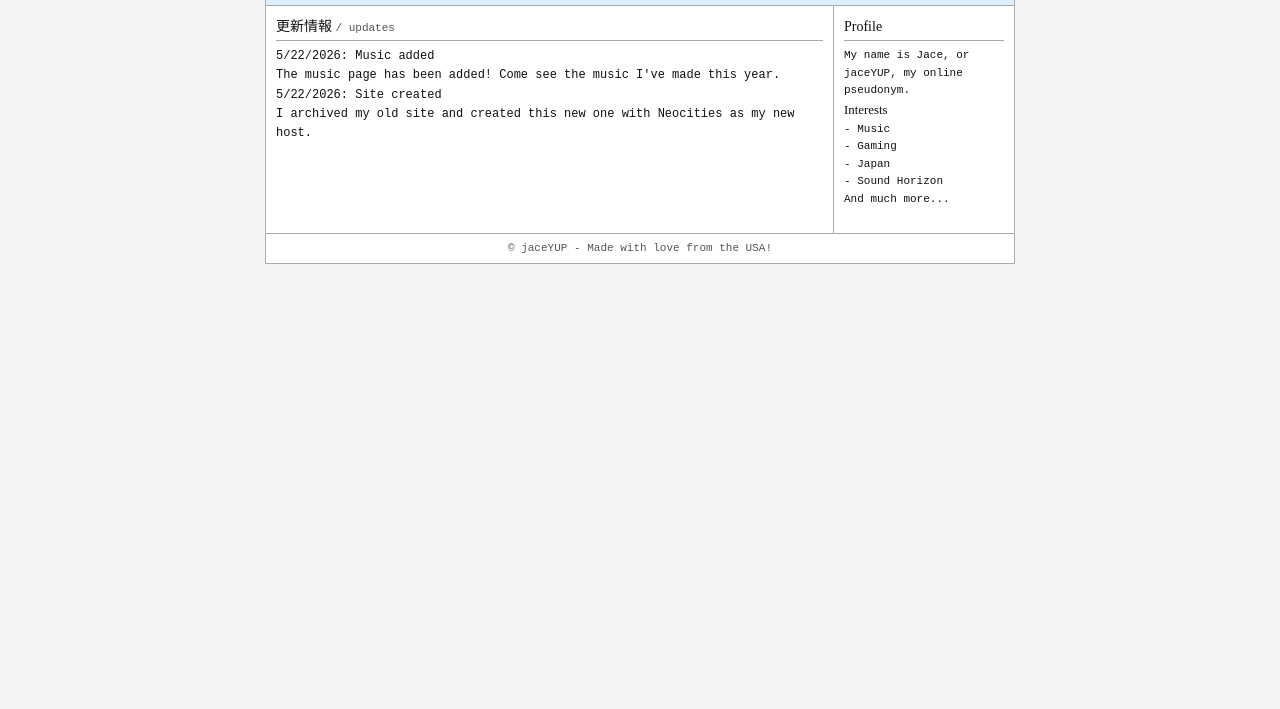
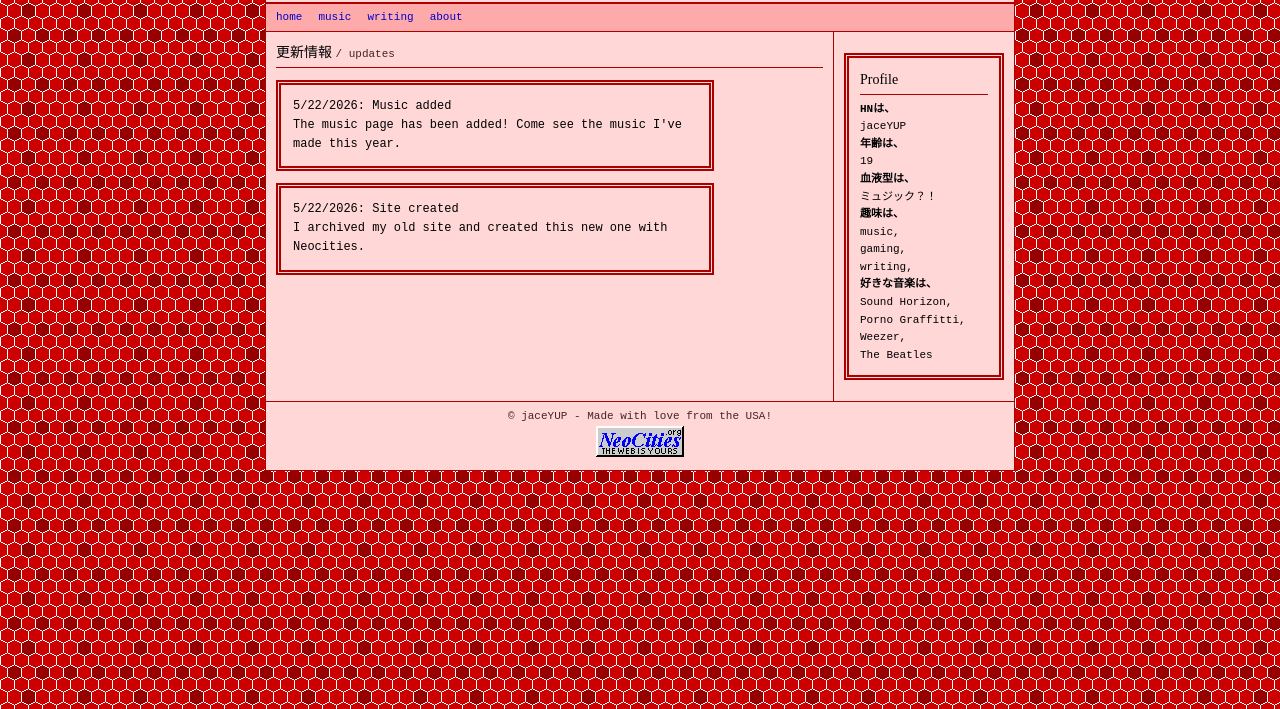
Before and after one commit to jace0420/jaceyup.net, a plain HTML site: page index.html in a window 1280 px wide. Shown: the part 91-800 px from the top of the page. Drawn offline with Linux system fonts and the light colour scheme.

Commit message:
Redesign various site elements

```diff
--- a/index.html
+++ b/index.html
@@ -11,9 +11,13 @@
 
   <div id="wrapper">
 
+    <marquee>
+      ★ようこそ jaceYUP へ！！★　(-_-メ))
+    </marquee>
+
     <header id="site-header">
       <div id="site-title">
-        <h1>jaceYUP</h1>
+        <h1>jaceYUP・ようこそ～</h1>
         <p id="site-tagline">音楽・文章・事</p>
       </div>
       <div id="site-meta">
@@ -23,6 +27,7 @@
 
     <nav id="site-nav">
       <ul>
+        <li><a href="index.html">home</a></li>
         <li><a href="music.html">music</a></li>
         <li><a href="writing.html">writing</a></li>
         <li><a href="about.html">about</a></li>
@@ -34,26 +39,48 @@
       <main id="main-col">
         <section id="updates">
           <h2>更新情報 <span class="heading-en">/ updates</span></h2>
-          <dl class="update-list">
-            <dt>5/22/2026: Music added</dt>
-            <dd>The music page has been added! Come see the music I've made this year.</dd>
-            <dt>5/22/2026: Site created</dt>
-            <dd>I archived my old site and created this new one with Neocities as my new host.</dd>
-          </dl>
+          <div class="s_box02">
+            <dl class="update">
+              <dt>5/22/2026: Music added</dt>
+              <dd>The music page has been added! Come see the music I've made this year.</dd>
+            </dl>
+          </div>
+          <div class="s_box02">
+            <dl class="update">
+              <dt>5/22/2026: Site created</dt>
+              <dd>I archived my old site and created this new one with Neocities.</dd>
+            </dl>
+          </div>
         </section>
       </main>
 
       <aside id="side-col">
-        <section id="profile-box">
+        <section id="profile-box" class="s_box02">
           <h2>Profile</h2>
-          <p>My name is Jace, or jaceYUP, my online pseudonym.</p>
-          <h3>Interests</h1>
-          <ul class="interests-list">
-            <li>- Music</li>
-            <li>- Gaming</li>
-            <li>- Japan</li>
-            <li>- Sound Horizon</li>
-            <li>And much more...</li>
+          <h4>HNは、</h4>
+          <ul class="name">
+            <li>jaceYUP</li>
+          </ul>
+          <h4>年齢は、</h4>
+          <ul class="age">
+            <li>19</li>
+          </ul>
+          <h4>血液型は、</h4>
+          <ul class="blood-type">
+            <li>ミュジック？！</li>
+          </ul>
+          <h4>趣味は、</h4>
+          <ul class="hobbies">
+            <li>music,</li>
+            <li>gaming,</li>
+            <li>writing,</li>
+          </ul>
+          <h4>好きな音楽は、</h4>
+          <ul class="favorite-music">
+            <li>Sound Horizon,</li>
+            <li>Porno Graffitti,</li>
+            <li>Weezer,</li>
+            <li>The Beatles</li>
           </ul>
         </section>
       </aside>
@@ -62,6 +89,7 @@
 
     <footer id="site-footer">
       <p>&copy; jaceYUP &dash; Made with love from the USA!</p>
+      <img src="assets/neocities-stamp.png">
     </footer>
 
   </div>
--- a/style.css
+++ b/style.css
@@ -1,14 +1,14 @@
 /* --- variables --- */
 :root {
-  --bg:        #f4f4f4;
-  --surface:   #ffffff;
-  --border:    #aaaaaa;
-  --text:      #111111;
-  --text-sub:  #555555;
+  --bg:        #ff2929;
+  --surface:   #ffd7d7;
+  --border:    #aa0000;
+  --text:      #000000;
+  --text-sub:  #452424;
   --link:      #0000cc;
   --link-vis:  #551a8b;
-  --accent:    #cc0000;
-  --nav-bg:    #ddeeff;
+  --accent:    #e10000;
+  --nav-bg:    #ffaaaa;
 
   --font-body: "MS Gothic", "ＭＳ ゴシック", "Osaka", "Osaka-Mono", monospace;
   --font-head: "MS Mincho", "ＭＳ 明朝", "游明朝", "Yu Mincho", serif;
@@ -26,12 +26,15 @@
 }
 
 /* --- base --- */
-body {
+html, body {
   background-color: var(--bg);
+  background-image: url("assets/bg.png");
   color: var(--text);
   font-family: var(--font-body);
   font-size: var(--size-base);
   line-height: 1.6;
+  height: 100%;
+  margin: 0;
 }
 
 a {
@@ -166,10 +169,12 @@ section {
 }
 /* --- music cards --- */
 .music-card {
-  border: 1px solid var(--border);
+  border: double 5px var(--border);
   background-color: var(--bg);
-  padding: 8px;
+  box-sizing: border-box;
+  padding: 1em;
   margin-bottom: 12px;
+  width: 100%;
 }
 
 .music-card h3 {
@@ -192,3 +197,35 @@ section {
   height: 28px; /* Slimmer profile fits the retro styling better */
   margin-bottom: 6px;
 }
+
+.box20 {
+  background: url("assets/back01.gif");
+  box-shadow: 2px 2px 4px rgba(0,0,0,0.4);
+  box-sizing: border-box;
+  margin: 20px auto;
+  padding: 10px;
+  position: relative;
+  text-align: center;
+  width: 80%;
+}
+
+.icon01 {
+  background: url(icon01.png) no-repeat;
+  height: 62px;
+  position: absolute;
+  right: 10px;
+  top: -13px;
+  width: 27px;
+}
+
+.s_box02 {
+  border: double 5px var(--border);
+  box-sizing: border-box;
+  margin: 1em 0;
+  padding: 1em;
+  width: 80%;
+}
+
+#side-col .s_box02 {
+  width: 100%;
+}
```
Also changed, not shown: about.html (+5 -2 lines), music.html (+24 -10 lines), not_found.html (+1 -1 lines), writing.html (+5 -2 lines), assets/back01.gif (added), assets/bg.png (added), assets/icon01.png (added), assets/neocities-stamp.png (added), 1 other file.
